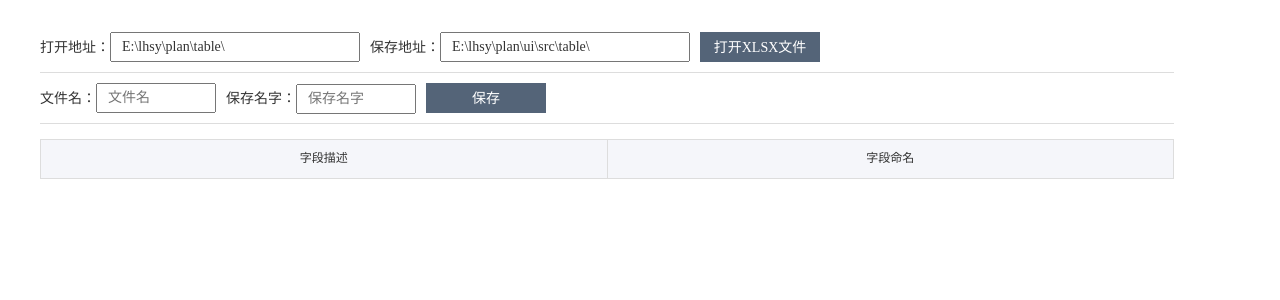
After one commit to wo16feng/django-test, a Django app: page /testweb/xlsxtable/ in a window 1280 px wide. The commit adds this page. Shown: the top 300 px of the page. Run offline with Django 3.2, Linux system fonts and the light colour scheme; some libraries are stand-ins or nearby versions.

Commit message:
table tool commit

```diff
--- a/testtool/testweb/config.txt
+++ b/testtool/testweb/config.txt
@@ -1,3 +1,5 @@
 PATH=E:\lhsy\plan\ui\src\net
 ZIPPATH=F:\python\jsonZib\
 UIPATH=E:\lhsy\plan\ui\
+XLSXPATH=E:\lhsy\plan\table\
+SAVEPATH=E:\lhsy\plan\ui\src\table\
--- a/testtool/testweb/templates/showmsg.html
+++ b/testtool/testweb/templates/showmsg.html
@@ -70,8 +70,10 @@
         <div class="bottom"><a href="{% url 'testweb:module_code' module_id %}">如果您的浏览器没有自动跳转，请点击这里 </a></div>
     {% elif struck_id %}
         <div class="bottom"><a href="{% url 'testweb:struct' %}">如果您的浏览器没有自动跳转，请点击这里 </a></div>
-    {% elif page %}
+    {% elif page == 1 %}
         <div class="bottom"><a href="{% url 'testweb:index' %}">如果您的浏览器没有自动跳转，请点击这里 </a></div>
+    {% elif page == 2 %}
+        <div class="bottom"><a href="{% url 'testweb:xlsxtable' %}">如果您的浏览器没有自动跳转，请点击这里 </a></div>
     {% else %}
         <div class="bottom"><a href="javascript:history.back(-1);">如果您的浏览器没有自动跳转，请点击这里 </a></div>
     {% endif %}
--- /dev/null
+++ b/testtool/testweb/templates/xlsxtable.html
@@ -0,0 +1,274 @@
+<!DOCTYPE html>
+<html lang="en">
+<head>
+    <meta charset="UTF-8">
+    <title>表格模板生成器</title>
+    <link rel="stylesheet" href="https://cdn.staticfile.org/twitter-bootstrap/3.3.7/css/bootstrap.min.css">
+    <script src="https://cdn.staticfile.org/jquery/2.1.1/jquery.min.js"></script>
+    <script src="https://cdn.staticfile.org/twitter-bootstrap/3.3.7/js/bootstrap.min.js"></script>
+    <meta name="viewport" content="width=device-width, initial-scale=1.0">
+    <style>
+        .wrapper {
+            padding: 22px 106px 10px 40px;
+            background: #FFF;
+        }
+
+        body {
+            font-family: "Microsoft YaHei";
+            color: #333;
+            background: #FFF;
+
+        }
+
+        .common-header {
+            padding-top: 10px;
+            border-bottom: 1px solid #DDD;
+            min-width: 550px;
+        }
+
+        .part {
+            height: 32px;
+            line-height: 32px;
+            display: inline;
+            float: left;
+            padding: 0 10px 10px 0px;
+            padding-bottom: 40px;
+        }
+
+        .clear {
+            zoom: 1;
+        }
+
+        .clear:after {
+            display: block;
+            content: '\200B';
+            height: 0;
+            clear: both;
+        }
+
+        .wrap-input {
+            position: relative;
+            display: inline;
+            float: left;
+            line-height: 30px;
+        }
+
+        .submit-a {
+            background: #546478;
+            color: #FFF;
+            padding: 0 12px;
+            cursor: pointer;
+            outline: none;
+            border: #FFFFFF;
+        }
+
+        label {
+            font-size: 14px;
+            float: left;
+            font-weight: normal;
+            cursor: default;
+        }
+
+        input {
+            width: 120px;
+            height: 30px;
+            padding: 0 0 0 10px;
+        }
+
+        .common-table {
+            padding-top: 15px;
+        }
+
+        table {
+            border-collapse: collapse;
+            border-spacing: 0;
+            width: 100%;
+            font-size: inherit;
+            font-weight: normal;
+            border-color: grey;
+            display: table;
+        }
+
+        thead,
+        tbody {
+            display: table-header-group;
+            vertical-align: middle;
+            border-color: inherit;
+            font-size: 12px;
+        }
+
+        thead,
+        tr:nth-child(2n) {
+            background: #f5f6fa;
+        }
+
+        td {
+            height: 39px;
+            border: 1px solid #DDD;
+            text-align: center;
+        }
+
+        .modal-header {
+            border-radius: 6px;
+            border-bottom-left-radius: 0px;
+            border-bottom-right-radius: 0px;
+            height: 14px;
+            background: skyblue;
+        }
+
+        .close {
+            opacity: .5;
+        }
+
+        .modal-dialog {
+            margin-top: 10%;
+        }
+
+        fieldset {
+            border: 1px solid #D8D8D8;
+            padding: 10px;
+        }
+
+        legend {
+            padding: 3px 8px;
+            font-weight: 700;
+            border: 1px solid #D8D8D8;
+            background-color: #F9F9F9;
+            font-size: 12px;
+            width: auto;
+        }
+
+        .input-hidden {
+        }
+
+        .modal-footer {
+            text-align: left;
+        }
+
+        .btn-default {
+            height: 30px;
+            border-radius: 0px;
+            background: #546478;
+            cursor: pointer;
+
+            outline: none;
+            border: #FFFFFF;
+            color: #FFFFFF;
+        }
+
+        .btn-default:focus:focus,
+        .btn-default:hover,
+        .btn-default:active:focus {
+            border-radius: 0px;
+            outline: none;
+            background: #546478;
+            color: #FFFFFF;
+        }
+
+        .label-modal {
+            font-size: 12px;
+            float: left;
+            margin-right: 20px;
+            width: 60px;
+        }
+
+        .input-modal,
+        .input-modal-des {
+            height: 20px;
+            font-size: 12px;
+        }
+
+        .select-modal {
+            height: 20px;
+            border-style: inset;
+            border-color: initial;
+            border-image: initial;
+        }
+
+        .table-input {
+            border: 0;
+            background: none;
+            text-align: left;
+            width: 30px;
+            align-items: center;
+        }
+
+        a {
+            padding-left: 20px;
+        }
+    </style>
+</head>
+<body>
+<div class="wrapper">
+    <form method="post" action="{% url 'testweb:xlsxtable_open' %}">
+        {% csrf_token %}
+        <div class="common-header clear">
+            <div class="part">
+                <label>打开地址：</label>
+                <div class="wrap-input">
+                    <input type="text" style="width: 250px" id="openurl" name="openurl" placeholder="地址信息">
+                </div>
+            </div>
+            <div class="part">
+                <label>保存地址：</label>
+                <div class="wrap-input">
+                    <input type="text" style="width: 250px" id="saveurl" name="saveurl" placeholder="地址信息">
+                </div>
+            </div>
+            <div class="part">
+                <input type="submit" name="search" class="submit-a" value="打开XLSX文件">
+            </div>
+            <label></label>
+        </div>
+    </form>
+    <form method="post" action="{% url 'testweb:xlsxtable_save' %}">
+        {% csrf_token %}
+        <div class="common-header clear">
+            <div class="part">
+                <label>文件名：</label>
+                <div class="wrap-input">
+                    <input type="text" name="filename" placeholder="文件名" value="{{ filename }}">
+                </div>
+            </div>
+            <div class="part">
+                <label>保存名字：</label>
+                <input type="text" name="savename" placeholder="保存名字" value="{{ savename }}">
+            </div>
+            <div class="part">
+                <input type="submit" name="search" class="submit-a" value="保存">
+            </div>
+            <label></label>
+        </div>
+        <div class="common-table">
+            <table>
+                <thead>
+                <tr>
+                    <td>字段描述</td>
+                    <td>字段命名</td>
+                </tr>
+                </thead>
+                <tbody>
+                {% for item in data %}
+                    <tr>
+                        <td>{{ item.des }}</td>
+                        <td><input type="text" name="table{{ item.id }}" value="{{ item.name }}"></td>
+                    </tr>
+                {% endfor %}
+                </tbody>
+            </table>
+        </div>
+    </form>
+
+</div>
+</body>
+<script>
+    $(function () {
+        openurl = $('#openurl');
+        saveurl = $('#saveurl');
+        $.get('/testweb/xlsxtable/init', function (dic) {
+            openurl.val(dic.openurl);
+            saveurl.val(dic.saveurl);
+        });
+    });
+</script>
+</html>
--- a/testtool/testweb/urls.py
+++ b/testtool/testweb/urls.py
@@ -38,6 +38,13 @@ urlpatterns = [
     path('struct/crate<int:code>', views.struck_creat, name='struck_creat'),
 
     path('createdata/', views.createdata, name='createdata'),#结构体列表
+
+
+    path('xlsxtable/', views.xlsxtable, name='xlsxtable'),#生成表格模板
+    path('xlsxtable/open', views.xlsxtable_open, name='xlsxtable_open'),#生成表格模板
+    path('xlsxtable/init', views.xlsxtable_init, name='xlsxtable_init'),#生成表格模板
+    path('xlsxtable/save', views.xlsxtable_save, name='xlsxtable_save'),#生成表格模板
+
     # test
     path('address/', views.address, name='address'),
     path('address/<int:address_id>', views.addressAPI, name='address'),
--- a/testtool/testweb/views.py
+++ b/testtool/testweb/views.py
@@ -9,8 +9,11 @@ from .models import ModuleRspd
 from .models import ModuleStruct
 from django.db.models import Q
 from . import config as c
-
-
+import win32ui
+import re
+import xlrd
+import struct
+from .src import xlsxitem
 def index(request, page=None):
     if page != None:
         return render(request, 'index.html', {'page': '/testweb/' + page})
@@ -525,6 +528,67 @@ def createdata(request):
 
 
 
+def xlsxtable(request):
+    return render(request, 'xlsxtable.html')
+
+def xlsxtable_init(request):
+    return JsonResponse({'openurl':c.tablepath,'saveurl':c.savepath}, content_type='application/json', safe=False)
+
+def xlsxtable_open(request):
+    dlg = win32ui.CreateFileDialog(1)  # 1表示打开文件对话框 0 是另存为
+    openurl = request.POST.get('openurl','')
+    saveurl = request.POST.get('saveurl', '')
+    if len(openurl) == 0:
+        dlg.SetOFNInitialDir('E:')  # 设置打开文件对话框中的初始显示目录
+    else:
+        dlg.SetOFNInitialDir(openurl)  # 设置打开文件对话框中的初始显示目录
+    if len(saveurl) > 0:
+        c.savepath = saveurl
+    flag = dlg.DoModal()
+    if 1 == flag:
+        filename = dlg.GetPathName()
+        filename = str(filename)
+        start = filename.rfind('\\')
+        end = filename.rfind('.xlsx')
+        c.tablepath = filename[0:start]
+        file_name = filename[start + 1:end]
+        save_name = file_name[0].upper() + file_name[1:] + 'Vo'
+        tem = xlrd.open_workbook(filename)
+        item = xlsxitem.ItemTool(tem)
+        item.tableName = file_name
+        c.xlsxdata = item.filtrate()
+        return render(request, 'xlsxtable.html',{'filename':file_name,'savename':save_name,'data':c.xlsxdata})
+    else:
+        print("取消打开文件...")
+        return render(request, 'xlsxtable.html')
+
+def xlsxtable_save(request):
+    filename = request.POST.get('filename', '')
+    savename = request.POST.get('savename', '')
+    if len(filename) == 0 or len(savename) == 0:
+        return render(request, 'showmsg.html', {'msg': "参数错误或未打开文件", 'page': 2})
+    data = c.xlsxdata
+    length = len(data)
+    for i in range(1,length + 1):
+        cur_name = request.POST.get('table' + str(i), '')
+        data[i-1].update({'name':cur_name})
+
+    content = c.getTableVo(savename,data)
+    fo = open(c.savepath + savename + '.ts', "w+", encoding='utf-8')
+    fo.write(content)
+    fo.close()
+    return render(request, 'showmsg.html', {'msg': "生成成功", 'page': 2})
+
+
+
+
+
+
+
+
+
+
+
 
 
 
```
Also changed, not shown: testtool/testweb/config.py (+32 -0 lines), testtool/testweb/src/xlsxitem.py (added, +38 -0 lines), testtool/testweb/templates/index.html (+16 -2 lines), testtool/testweb/src/__init__.py (added).
